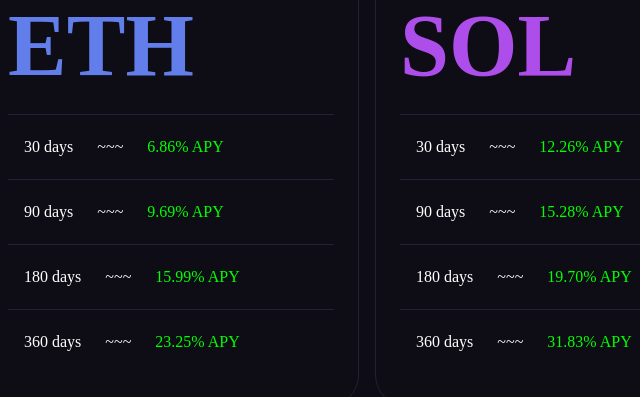
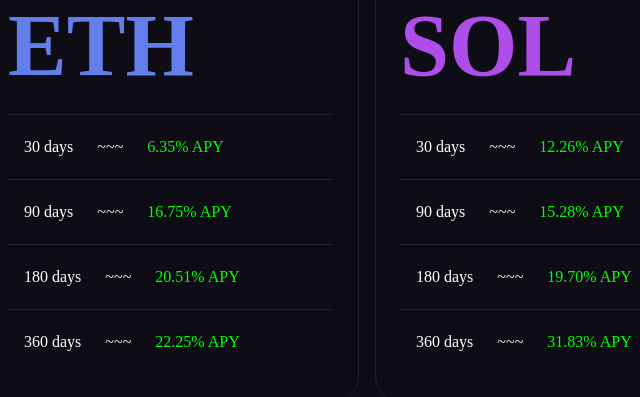
Before and after one commit to navoxio/navox-base, a plain HTML site: page staking.html in a window 1280 px wide. Shown: the part 2560-2957 px from the top of the page, 77-717 px from the left. Drawn offline with nearby package versions, Linux system fonts and the light colour scheme; a web font is replaced by a local one.

Commit message:
Add files via upload

```diff
--- a/staking.html
+++ b/staking.html
@@ -415,19 +415,19 @@
                                             <ul>
                                                 <li class="flex items-start py-5 border-t border-n-6">
 
-                                                    <p class="body-2 ml-4">30 days <span style="padding-left: 20px; padding-right: 20px;">~~~</span> <span style="color: #00ff00;">6.86% APY</span>
+                                                    <p class="body-2 ml-4">30 days <span style="padding-left: 20px; padding-right: 20px;">~~~</span> <span style="color: #00ff00;">6.35% APY</span>
                                                     </p>
                                                 </li>
                                                 <li class="flex items-start py-5 border-t border-n-6">
-                                                    <p class="body-2 ml-4">90 days <span style="padding-left: 20px; padding-right: 20px;">~~~</span> <span style="color: #00ff00;">9.69% APY</span>
+                                                    <p class="body-2 ml-4">90 days <span style="padding-left: 20px; padding-right: 20px;">~~~</span> <span style="color: #00ff00;">16.75% APY</span>
                                                     </p>
                                                 </li>
                                                 <li class="flex items-start py-5 border-t border-n-6">
-                                                    <p class="body-2 ml-4">180 days <span style="padding-left: 20px; padding-right: 20px;">~~~</span> <span style="color: #00ff00;">15.99% APY</span>
+                                                    <p class="body-2 ml-4">180 days <span style="padding-left: 20px; padding-right: 20px;">~~~</span> <span style="color: #00ff00;">20.51% APY</span>
                                                     </p>
                                                 </li>
                                                 <li class="flex items-start py-5 border-t border-n-6">
-                                                    <p class="body-2 ml-4">360 days <span style="padding-left: 20px; padding-right: 20px;">~~~</span> <span style="color: #00ff00;">23.25% APY</span>
+                                                    <p class="body-2 ml-4">360 days <span style="padding-left: 20px; padding-right: 20px;">~~~</span> <span style="color: #00ff00;">22.25% APY</span>
                                                     </p>
                                                 </li>
                                             </ul>
```
